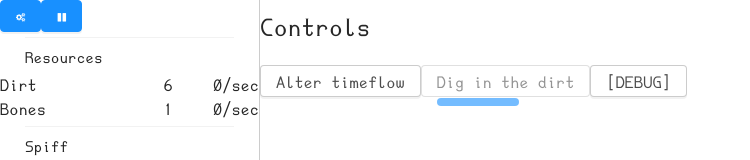
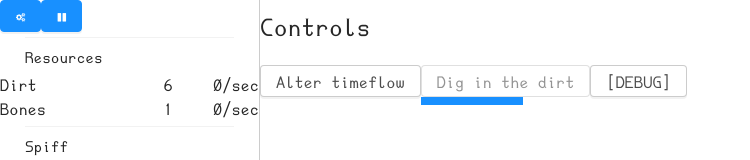
Before and after one commit to Toby222/NecroGame, a Next.js app: page / in a window 1280 px wide. Both pictures are taken after a click on the button "Dig in the dirt". Shown: the top 160 px of the page, without its empty margins (0-750 px from the left). Built offline with nearby package versions, Linux system fonts and the light colour scheme.

Commit message:
Fix Progressbars
Add ids to containers

```diff
--- a/components/Button.tsx
+++ b/components/Button.tsx
@@ -15,9 +15,9 @@ export class Button extends React.Component<ButtonProps> {
       return <></>;
     }
     let button = (
+      <div className="flex-column">
         <button
-        className="btn"
-        data-cooldown="0"
+          className="btn row"
           onClick={() => {
             if (this.props.model.flags.get(Flags.Paused) ?? true) return;
             this.props.model.performActions(...this.props.button.actions);
@@ -28,15 +28,16 @@ export class Button extends React.Component<ButtonProps> {
           disabled={this.props.button.currentCooldown !== 0 || !this.props.button.active}
         >
           {this.props.button.toString()}
+        </button>
         {this.props.button.cooldown !== 0 && this.props.button.currentCooldown !== 0 ? (
           <div
-            className="progress progress-bar"
+            className="row progress progress-bar"
             style={{ width: `${100 * (1 - this.props.button.currentCooldown / this.props.button.cooldown)}%` }}
           />
         ) : (
-          <div />
+          <div className="row" />
         )}
-      </button>
+      </div>
     );
 
     return button;
--- a/components/ButtonContainer.tsx
+++ b/components/ButtonContainer.tsx
@@ -12,9 +12,9 @@ interface ButtonContainerProps {
 export class ButtonContainer extends React.Component<ButtonContainerProps> {
   render() {
     return (
-      <div className="container-auto">
+      <div id="buttonContainer">
         <h4 className="us-none">Controls</h4>
-        <div className="container-auto">
+        <div className="d-flex">
           {this.props.buttons.map((button) => (
             <Button key={button.toString()} button={button} model={this.props.model} />
           ))}
--- a/components/MessagesContainer.tsx
+++ b/components/MessagesContainer.tsx
@@ -29,7 +29,7 @@ export class MessagesContainer extends React.Component<MessagesContainerProps> {
     }
 
     return (
-      <div className="justify-content-start us-none overflow-hidden">
+      <div id="messagesContainer" className="justify-content-start us-none overflow-hidden">
         <h4>Messages</h4>
         {this.props.messages.slice(0, MessagesContainer.messageCount).map((msg, idx) => renderMessage(idx, msg))}
       </div>
--- a/components/PlayerContainer.tsx
+++ b/components/PlayerContainer.tsx
@@ -11,7 +11,7 @@ interface PlayerContainerProps {
 export class PlayerContainer extends React.Component<PlayerContainerProps> {
   render() {
     return (
-      <div className="us-none row-auto">
+      <div id="playerContainer" className="us-none row-auto">
         <h1 className="sidebar-title">{this.props.player.name}</h1>
         <div className="text-right">{this.props.time.toString()}</div>
         <div>Magic~~</div>
--- a/components/Sidebar.tsx
+++ b/components/Sidebar.tsx
@@ -19,7 +19,7 @@ export class Sidebar extends React.Component<SidebarProps> {
   render() {
     const game = this.props.game;
     return (
-      <div className="sidebar d-flex flex-column">
+      <div id="sidebar" className="sidebar d-flex flex-column">
         <div className="row flex-row">
           <Modal display="button" className="col-auto" modalId="settings">
             <i className="nf nf-cogs" />
```
Lines whose indentation alone changed are shown as unchanged.
